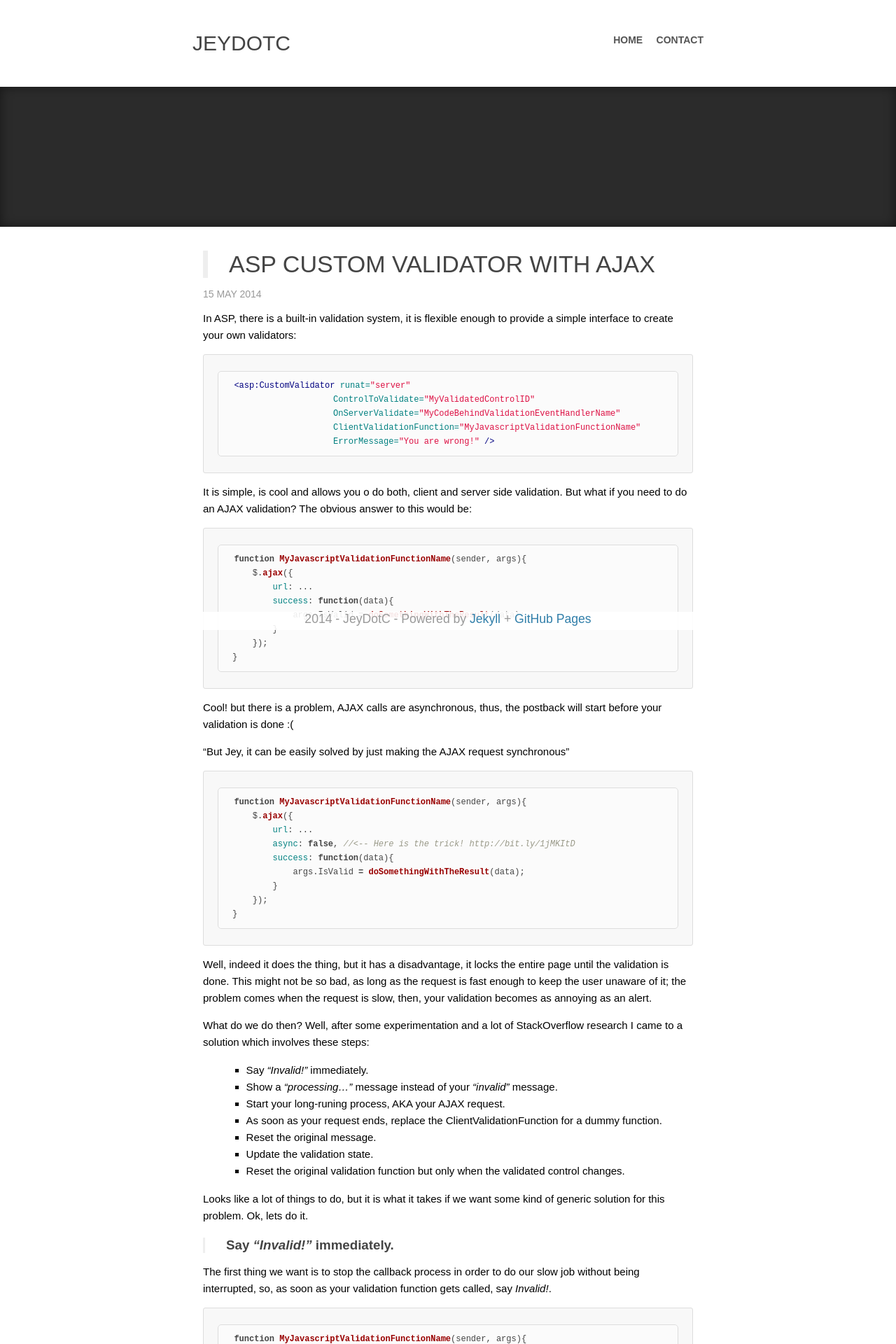
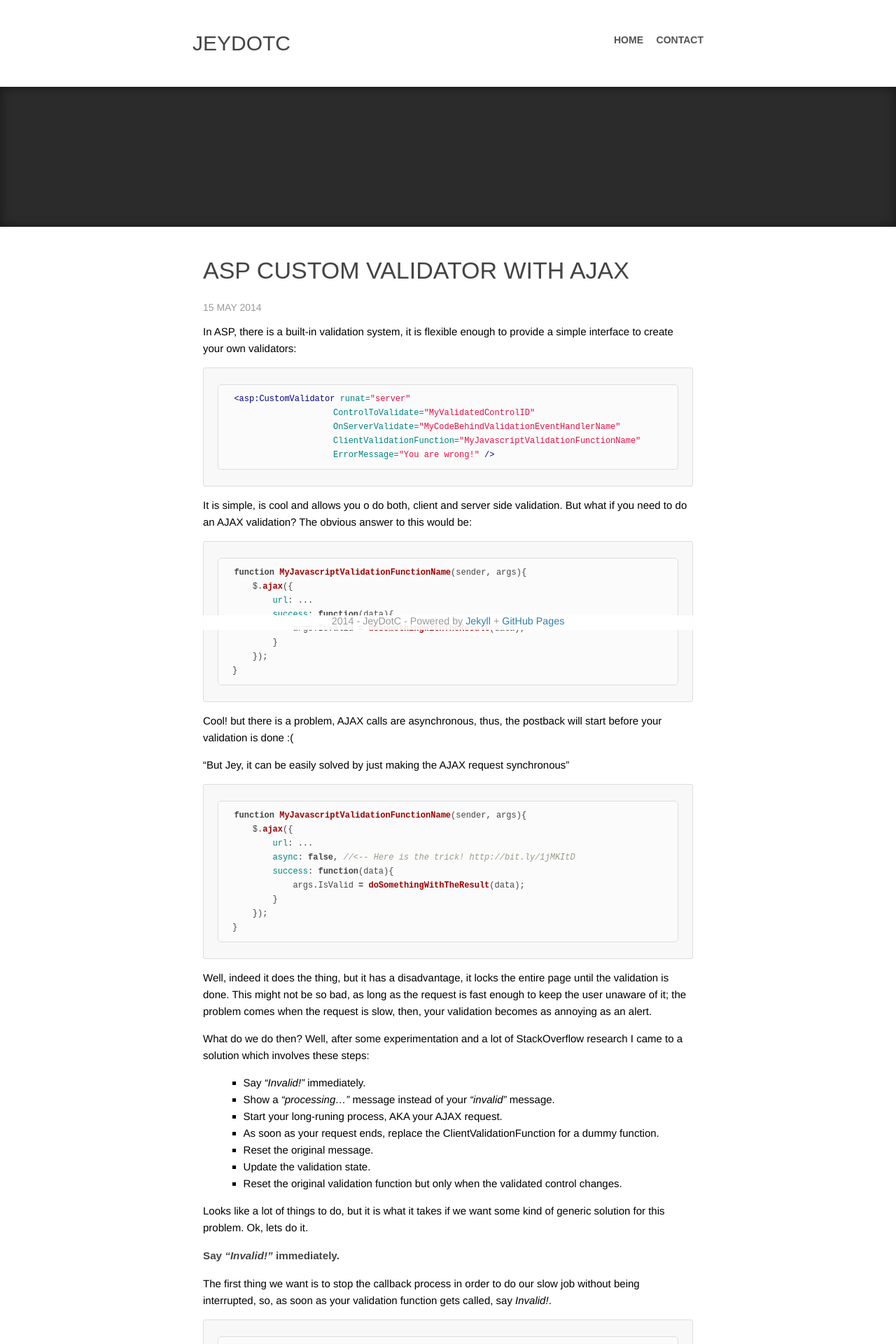
Before and after one commit to JeyDotC/jeydotc.github.io, a Jekyll site: the page built from _posts/2014-05-15-ASP-CUSTOM-VALIDATOR-WITH-AJAX.md, in a window 1280 px wide. Shown: the top 1920 px of the page at 70% size. Built offline with Jekyll 4.4.1, drawn with Linux system fonts in a browser that asks for light colours; some web fonts are replaced; Markdown is read by kramdown in place of the engine named in the settings; comment, search, counter and statistics services are not loaded.

Commit message:
Slight CSS changes

```diff
--- a/css/base.css
+++ b/css/base.css
@@ -1,7 +1,7 @@
 body {
     margin: 0;
     padding: 0;
-    font-family: 'News Cycle', sans-serif;
+    font: 13px Helvetica, arial, freesans, clean, sans-serif;
 }
 
 .galeria{
@@ -124,15 +124,16 @@ li {
 }
 
 h1, h2, h3, h4, h5{
+    font-family: 'News Cycle', sans-serif;
     margin: 1em 0 15px;
-    padding: 0 30px;
+    padding: 0;
+    line-height: 1.7;
+    cursor: text;
 }
 
 h1 {
-    font-family: 'News Cycle', sans-serif;
     font-weight: bold;
     font-size: 34px;
-    border-left: 7px solid #eee;
     font-weight: 400;
     color: #444;
 }
@@ -144,7 +145,6 @@ h1 em, h1 i {
 }
 
 h2 {
-    border-left: 5px solid #eee;
     font-family: 'News Cycle', sans-serif;
     font-weight: bold;
     font-size: 24px;
@@ -158,9 +158,7 @@ h2 em, h2 i {
 }
 
 h3 {
-    font-family: 'News Cycle', sans-serif;
     font-weight: bold;
-    border-left: 3px solid #eee;
     color: #444;
 }
 
```
